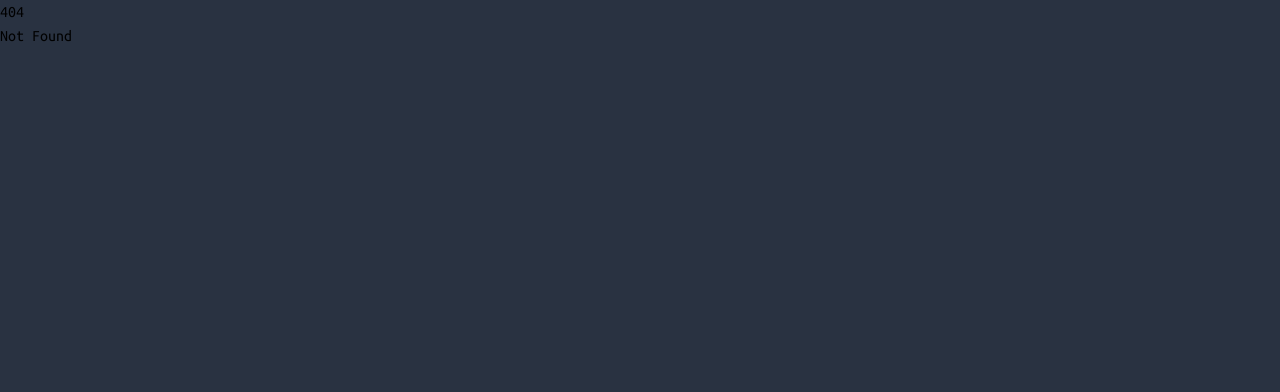
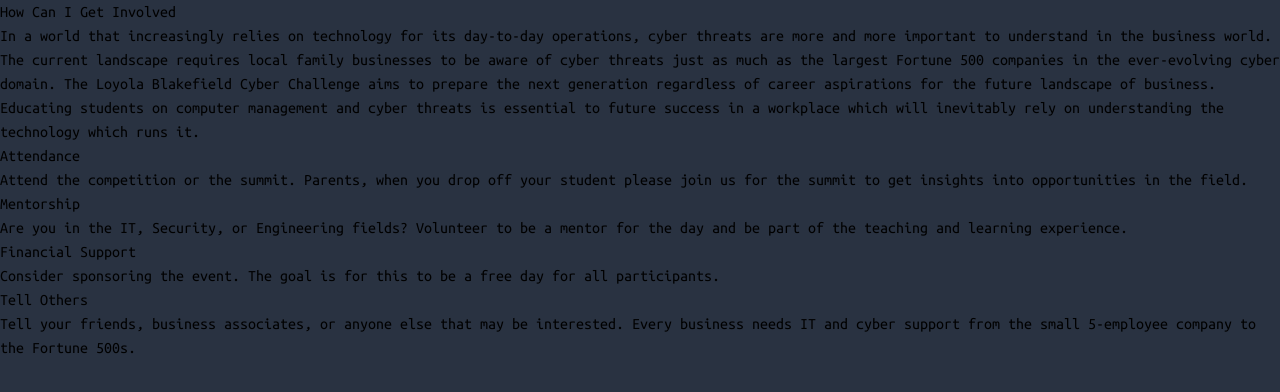
Before and after one commit to cwnaze/LBC2-Website-Svelte, a SvelteKit app: page /details in a window 1280 px wide. Before the commit this address had no page. Shown: the top 392 px of the page. Built offline with nearby package versions, Linux system fonts and the light colour scheme.

Commit message:
init: details page

```diff
--- /dev/null
+++ b/src/routes/details/+page.svelte
@@ -0,0 +1,10 @@
+<h1>How Can I Get Involved</h1>
+<p>In a world that increasingly relies on technology for its day-to-day operations, cyber threats are more and more important to understand in the business world. The current landscape requires local family businesses to be aware of cyber threats just as much as the largest Fortune 500 companies in the ever-evolving cyber domain. The Loyola Blakefield Cyber Challenge aims to prepare the next generation regardless of career aspirations for the future landscape of business. Educating students on computer management and cyber threats is essential to future success in a workplace which will inevitably rely on understanding the technology which runs it.</p>
+<h2>Attendance</h2>
+<p>Attend the competition or the summit. Parents, when you drop off your student please join us for the summit to get insights into opportunities in the field.</p>
+<h2>Mentorship</h2>
+<p>Are you in the IT, Security, or Engineering fields? Volunteer to be a mentor for the day and be part of the teaching and learning experience.</p>
+<h2>Financial Support</h2>
+<p>Consider sponsoring the event. The goal is for this to be a free day for all participants.</p>
+<h2>Tell Others</h2>
+<p>Tell your friends, business associates, or anyone else that may be interested. Every business needs IT and cyber support from the small 5-employee company to the Fortune 500s.</p>
```
